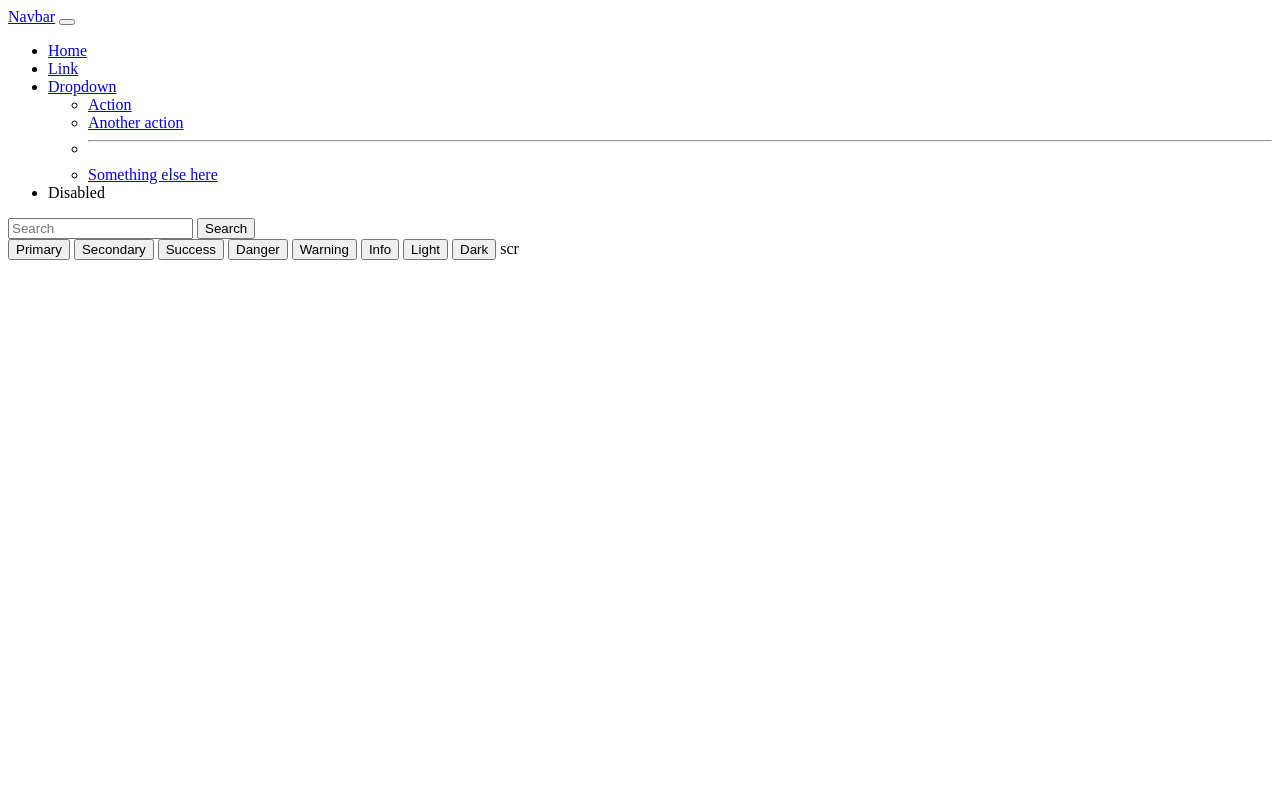
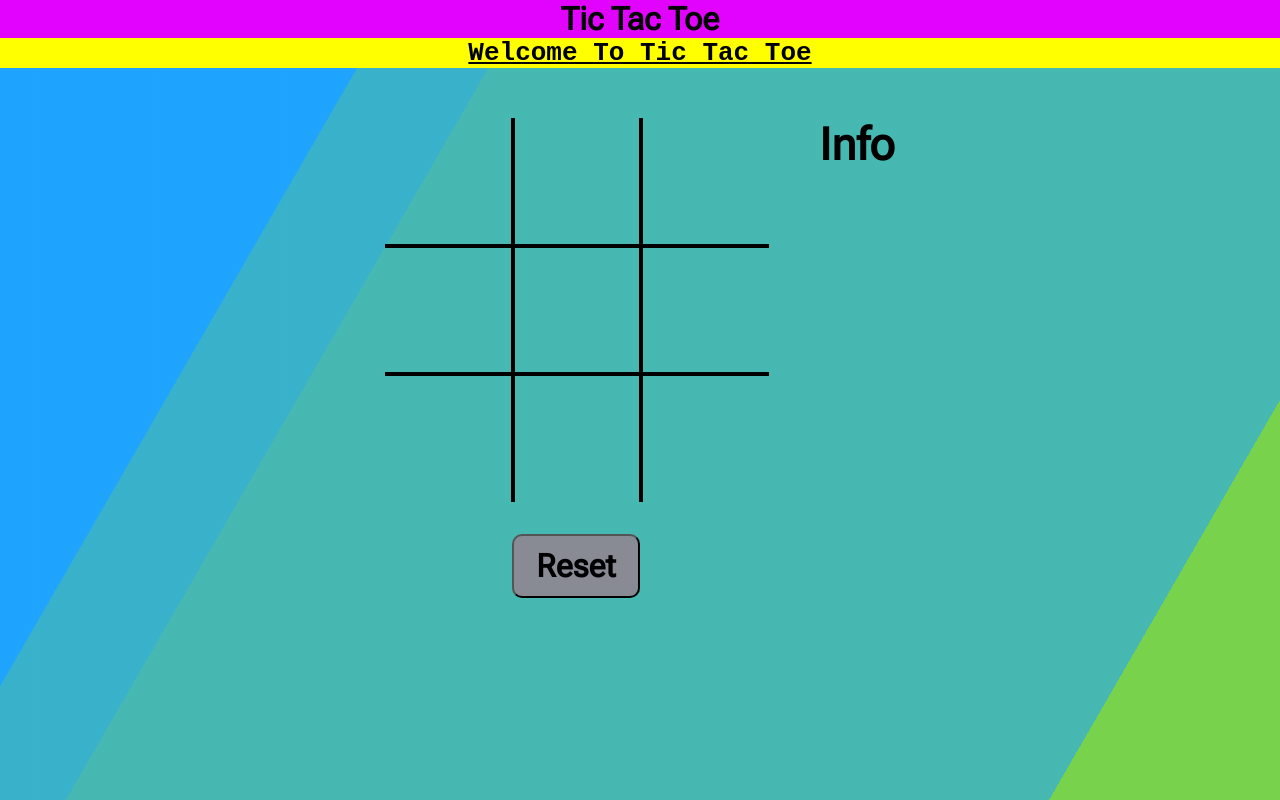
Before and after one commit to Dhruv218/web-development-tictactoe.github.io, a plain HTML site: page index.html in a window 1280 px wide. Drawn offline with nearby package versions, Linux system fonts and the light colour scheme.

Commit message:
Add files via upload

```diff
--- a/index.html
+++ b/index.html
@@ -4,54 +4,48 @@
     <meta charset="UTF-8">
     <meta http-equiv="X-UA-Compatible" content="IE=edge">
     <meta name="viewport" content="width=device-width, initial-scale=1.0">
-
-    <title>Document</title>
+    <title>tictactoe</title>
+    <link rel="stylesheet" href="project.css">
 </head>
 <body>
-    <nav class="navbar navbar-expand-lg navbar-light bg-light">
-        <div class="container-fluid">
-          <a class="navbar-brand" href="#">Navbar</a>
-          <button class="navbar-toggler" type="button" data-bs-toggle="collapse" data-bs-target="#navbarSupportedContent" aria-controls="navbarSupportedContent" aria-expanded="false" aria-label="Toggle navigation">
-            <span class="navbar-toggler-icon"></span>
-          </button>
-          <div class="collapse navbar-collapse" id="navbarSupportedContent">
-            <ul class="navbar-nav me-auto mb-2 mb-lg-0">
-              <li class="nav-item">
-                <a class="nav-link active" aria-current="page" href="#">Home</a>
-              </li>
-              <li class="nav-item">
-                <a class="nav-link" href="#">Link</a>
-              </li>
-              <li class="nav-item dropdown">
-                <a class="nav-link dropdown-toggle" href="#" id="navbarDropdown" role="button" data-bs-toggle="dropdown" aria-expanded="false">
-                  Dropdown
-                </a>
-                <ul class="dropdown-menu" aria-labelledby="navbarDropdown">
-                  <li><a class="dropdown-item" href="#">Action</a></li>
-                  <li><a class="dropdown-item" href="#">Another action</a></li>
-                  <li><hr class="dropdown-divider"></li>
-                  <li><a class="dropdown-item" href="#">Something else here</a></li>
-                </ul>
-              </li>
-              <li class="nav-item">
-                <a class="nav-link disabled">Disabled</a>
-              </li>
-            </ul>
-            <form class="d-flex">
-              <input class="form-control me-2" type="search" placeholder="Search" aria-label="Search">
-              <button class="btn btn-outline-success" type="submit">Search</button>
-            </form>
-          </div>
-        </div>
-      </nav>
-      <button type="button" class="btn btn-outline-primary">Primary</button>
-<button type="button" class="btn btn-outline-secondary">Secondary</button>
-<button type="button" class="btn btn-outline-success">Success</button>
-<button type="button" class="btn btn-outline-danger">Danger</button>
-<button type="button" class="btn btn-outline-warning">Warning</button>
-<button type="button" class="btn btn-outline-info">Info</button>
-<button type="button" class="btn btn-outline-light">Light</button>
-<button type="button" class="btn btn-outline-dark">Dark</button>
- scr
+    <!-- navbar -->
+<div class="bodyf"> <nav>
+    <ul>
+        <li class="nav-line">Tic Tac Toe</li>
+    </ul>
+</nav>
+
+<!-- background -->
+<div class="bg"></div>
+<div class="bg bg2"></div>
+<div class="bg bg3"></div>
+
+
+<!-- main -->
+
+<h1>Welcome To Tic Tac Toe</h1>
+<div class="gamecontainer">
+     <div class="container">
+        <div class="line"></div>
+    <div class="box bt-0 bl-0"><span class="boxtext"></span></div>
+    <div class=" box bt-0"><span class="boxtext"></span></div>
+    <div class=" box bt-0 br-0"><span class="boxtext"></span></div>
+    <div class=" box bl-0"><span class="boxtext"></span></div>
+    <div class=" box "><span class="boxtext"></span></div>
+    <div class=" box br-0"><span class="boxtext"></span></div>
+    <div class=" box bl-0 bb-0"><span class="boxtext"></span></div>
+    <div class=" box bb-0"><span class="boxtext"></span></div>
+    <div class=" box bb-0 br-0"><span class="boxtext"></span></div>
+</div class="infobox">
+<div  ><span class=" info"> Info</span></div>
+
+ </div>
+ <div class="imgbox"> <img src="excited.gif" alt=""></div>
+ <button id="reset" >Reset</button>
+
+
+<script src="https://ajax.googleapis.com/ajax/libs/jquery/3.6.0/jquery.min.js"></script>
+ <script src="project.js"></script>
+</div>
 </body>
 </html>
```
